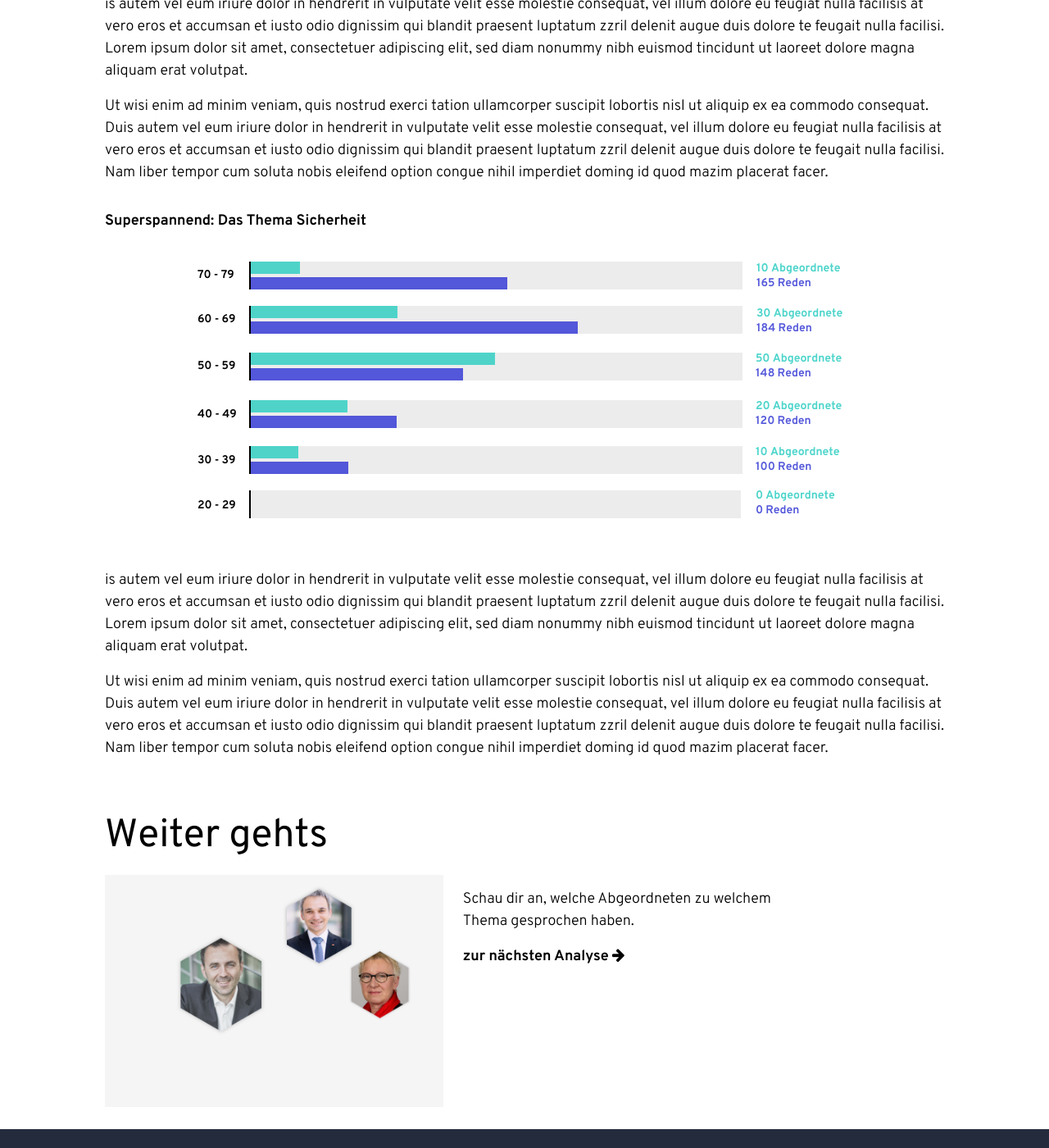
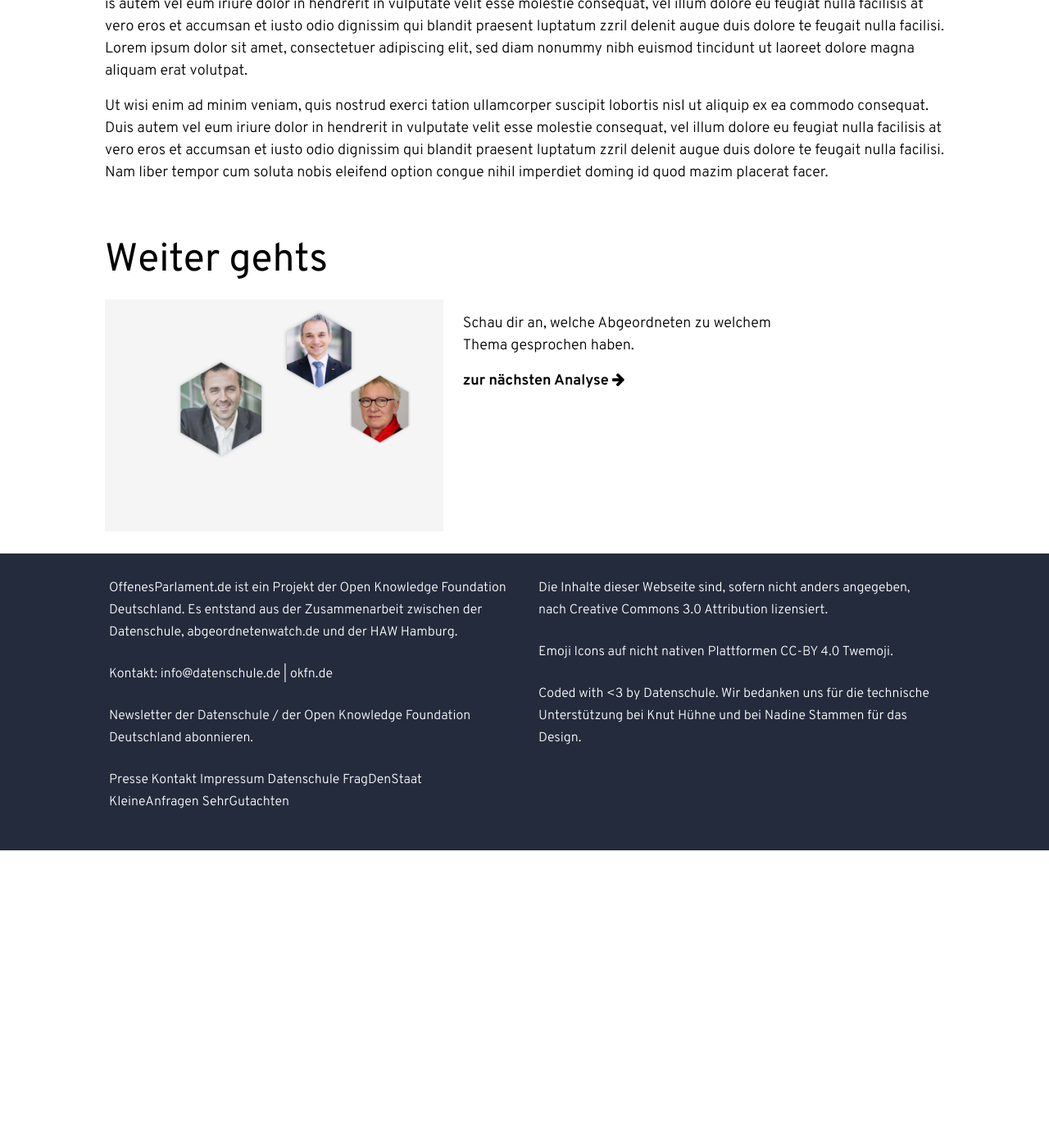
Before and after one commit to Datenschule/offenesparlament.de-frontend, a Jekyll site: the page built from analyse/redeanteile.html, in a window 1280 px wide and 1400 px high, scrolled down 918 px. Shown: the whole window at 82% size. Built offline with Jekyll 4.4.1, drawn with Linux system fonts in a browser that asks for light colours; after the commit the page ends 1955 px from its top, so only the background shows below that.

Commit message:
update redeanteil, delete superspannend

```diff
--- a/analyse/redeanteile.html
+++ b/analyse/redeanteile.html
@@ -32,13 +32,4 @@
 		<p>Ut wisi enim ad minim veniam, quis nostrud exerci tation ullamcorper suscipit lobortis nisl ut aliquip ex ea commodo consequat. Duis autem vel eum iriure dolor in hendrerit in vulputate velit esse molestie consequat, vel illum dolore eu feugiat nulla facilisis at vero eros et accumsan et iusto odio dignissim qui blandit praesent luptatum zzril delenit augue duis dolore te feugait nulla facilisi. Nam liber tempor cum soluta nobis eleifend option congue nihil imperdiet doming id quod mazim placerat facer.</p>
 	</div>
 </div>
-<div class="container">
-	<div class="container-left-12">
-		<p><strong>Superspannend: Das Thema Sicherheit</strong></p>
-		<img src="/static/img/preview/speches_age_viz.png" alt="" style="margin: auto; text-align: center; display: inherit;">
-		<p>is autem vel eum iriure dolor in hendrerit in vulputate velit esse molestie consequat, vel illum dolore eu feugiat nulla facilisis at vero eros et accumsan et iusto odio dignissim qui blandit praesent luptatum zzril delenit augue duis dolore te feugait nulla facilisi. Lorem ipsum dolor sit amet, consectetuer adipiscing elit, sed diam nonummy nibh euismod tincidunt ut laoreet dolore magna aliquam erat volutpat.</p>
-		<p>Ut wisi enim ad minim veniam, quis nostrud exerci tation ullamcorper suscipit lobortis nisl ut aliquip ex ea commodo consequat. Duis autem vel eum iriure dolor in hendrerit in vulputate velit esse molestie consequat, vel illum dolore eu feugiat nulla facilisis at vero eros et accumsan et iusto odio dignissim qui blandit praesent luptatum zzril delenit augue duis dolore te feugait nulla facilisi. Nam liber tempor cum soluta nobis eleifend option congue nihil imperdiet doming id quod mazim placerat facer.</p>
-	</div>
-</div>
-
 {% include next_mdb.html %}
```
